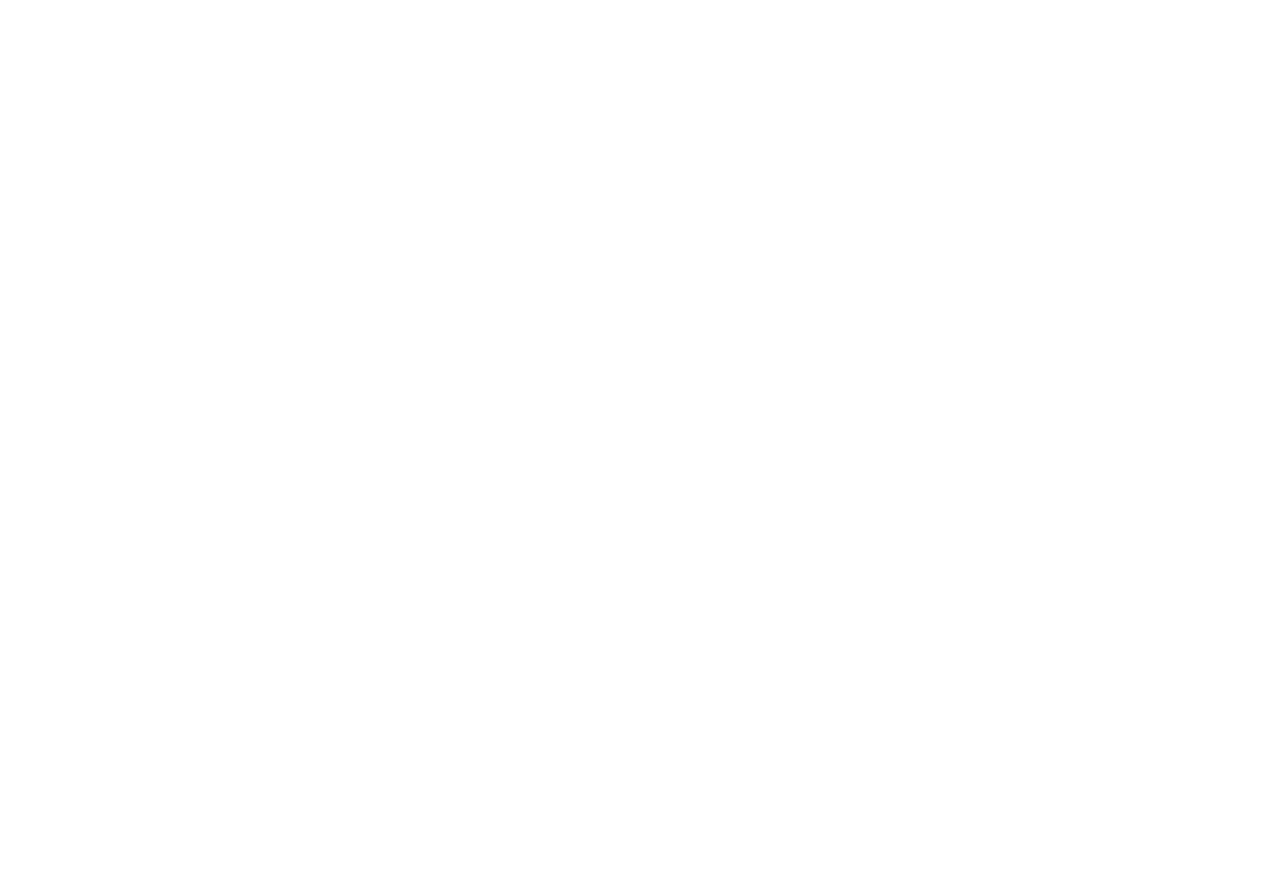
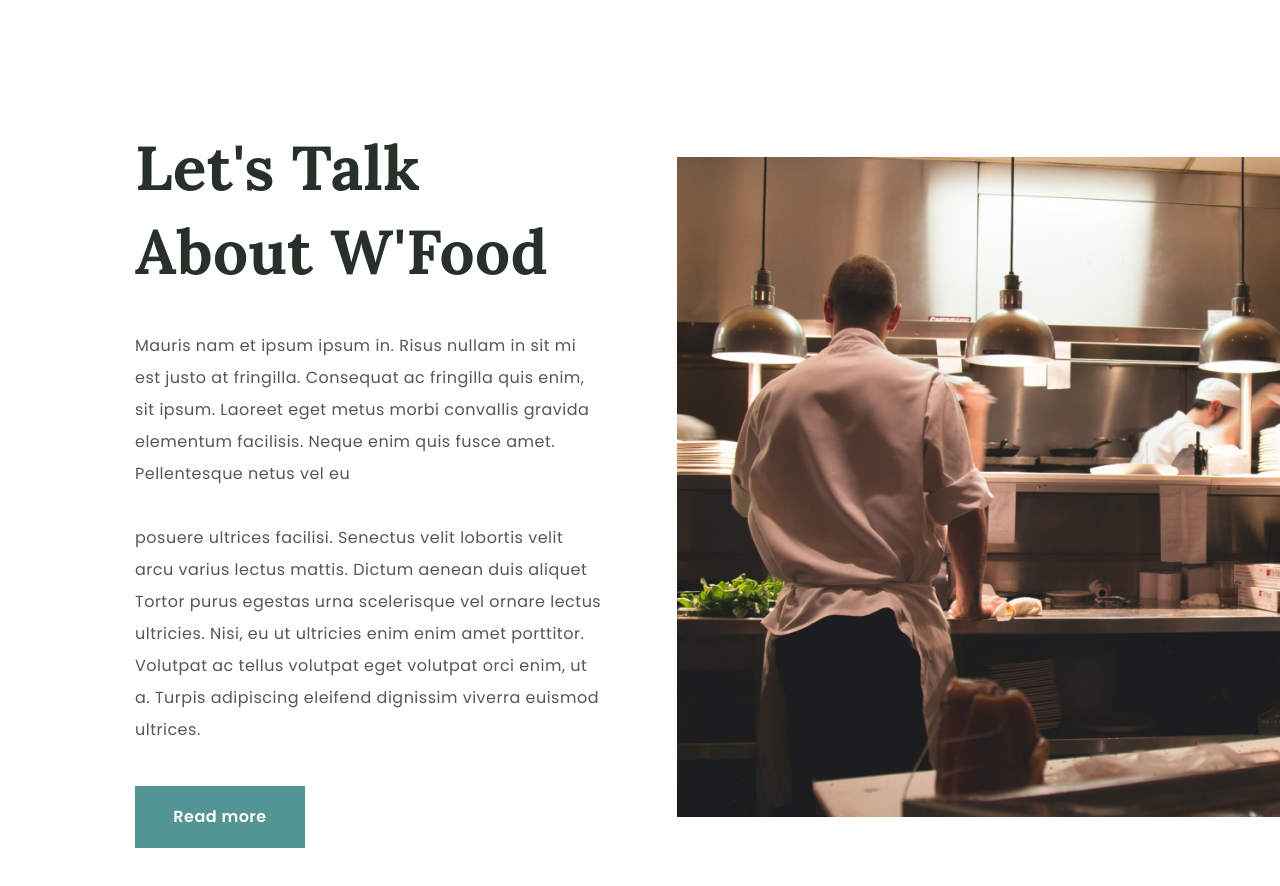
Before and after one commit to Hiboo93/bfood, a Next.js app: page / in a window 1280 px wide. Shown: the part 3012-3898 px from the top of the page. Built offline with nearby package versions, Linux system fonts and the light colour scheme.

Commit message:
✨ F06: creating component About

```diff
--- a/app/page.tsx
+++ b/app/page.tsx
@@ -1,3 +1,4 @@
+import About from "@/components/About";
 import Header from "@/components/Header";
 import Hero from "@/components/Hero";
 import Menu from "@/components/Menu";
@@ -13,6 +14,7 @@
       <Hero />
       <Menu />
       <Reservation />
+      <About />
       {/* <StyleGuide/> */}
       <div className="h-[4000px]"></div>
     </main>
--- /dev/null
+++ b/components/About.tsx
@@ -0,0 +1,60 @@
+"use client";
+
+import Image from "next/image";
+import { motion } from "framer-motion";
+import { fadeIn } from "../variants";
+import { Button } from "./ui/button";
+
+type Props = {};
+
+const About = (props: Props) => {
+  return (
+    <section
+      className="grid grid-cols-1 xl:grid-cols-2 gap-x-[74px] p-8 md:p-12 xl:p-0 items-center"
+      id="about"
+    >
+      {/* text */}
+      <motion.div
+        variants={fadeIn("right", 0.2)}
+        initial="hidden"
+        whileInView={"show"}
+        viewport={{ once: false, amount: 0.2 }}
+        className="xl:pl-[135px]"
+        >
+        <h1 className="mb-9">Let's Talk About W'Food</h1>
+        <p className="mb-8">
+          Mauris nam et ipsum ipsum in. Risus nullam in sit mi est justo at
+          fringilla. Consequat ac fringilla quis enim, sit ipsum. Laoreet eget
+          metus morbi convallis gravida elementum facilisis. Neque enim quis
+          fusce amet. Pellentesque netus vel eu
+        </p>
+        <p className="mb-10">
+          posuere ultrices facilisi. Senectus velit lobortis velit arcu varius
+          lectus mattis. Dictum aenean duis aliquet Tortor purus egestas urna
+          scelerisque vel ornare lectus ultricies. Nisi, eu ut ultricies enim
+          enim amet porttitor. Volutpat ac tellus volutpat eget volutpat orci
+          enim, ut a. Turpis adipiscing eleifend dignissim viverra euismod
+          ultrices.
+        </p>
+        <Button>Read more</Button>
+      </motion.div>
+      {/* img */}
+      <motion.div
+        variants={fadeIn("left", 0.4)}
+        initial="hidden"
+        whileInView={"show"}
+        viewport={{ once: false, amount: 0.2 }}
+      >
+        <Image
+          src="/about/img.png"
+          width={705}
+          height={771}
+          alt=""
+          className="hidden xl:flex"
+        />
+      </motion.div>
+    </section>
+  );
+};
+
+export default About;
--- a/components/Reservation.tsx
+++ b/components/Reservation.tsx
@@ -24,7 +24,7 @@
         <ReservationForm />
       </motion.div>
     </motion.section>
-  )
-}
+  );
+};
 
 export default Reservation
```
